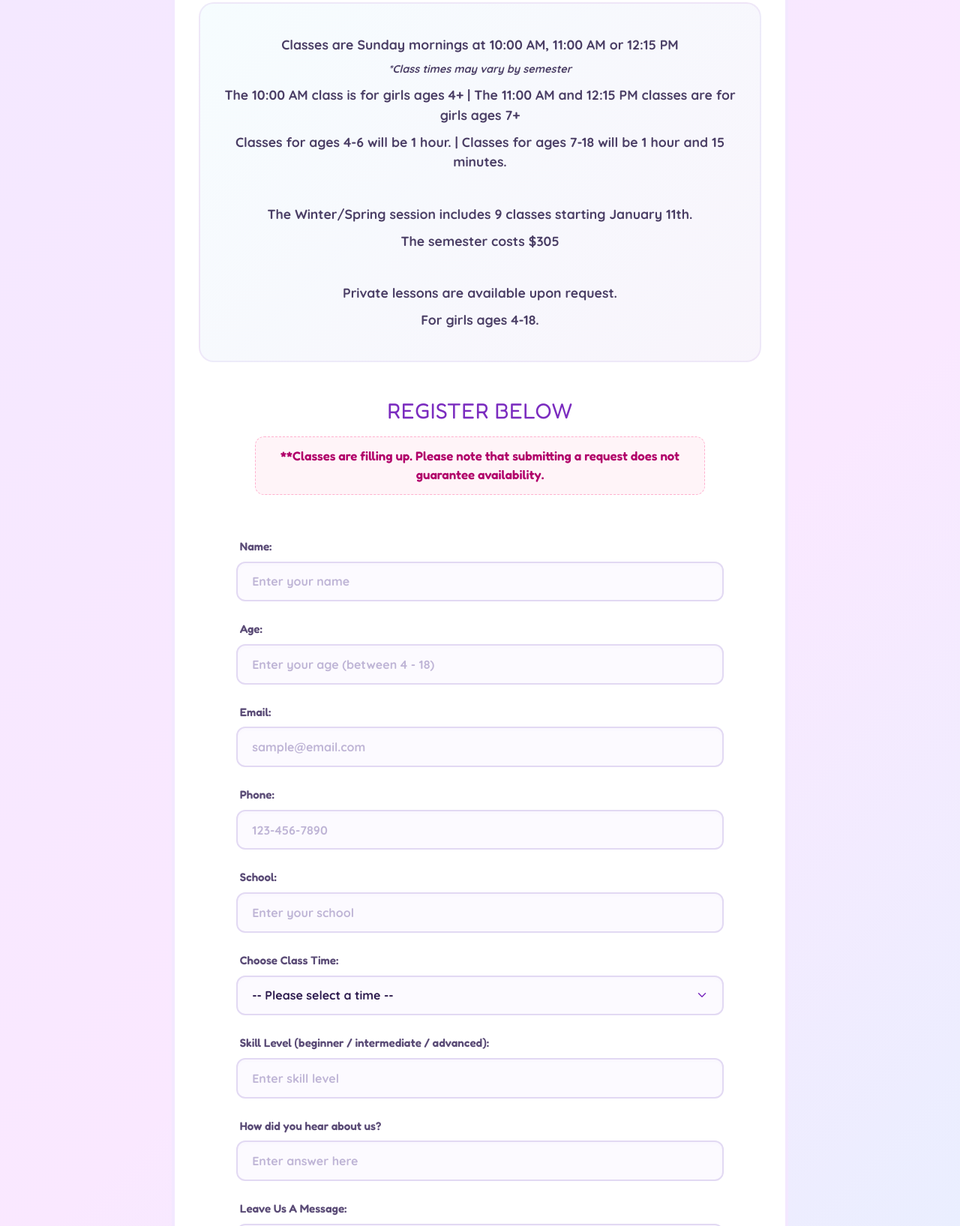
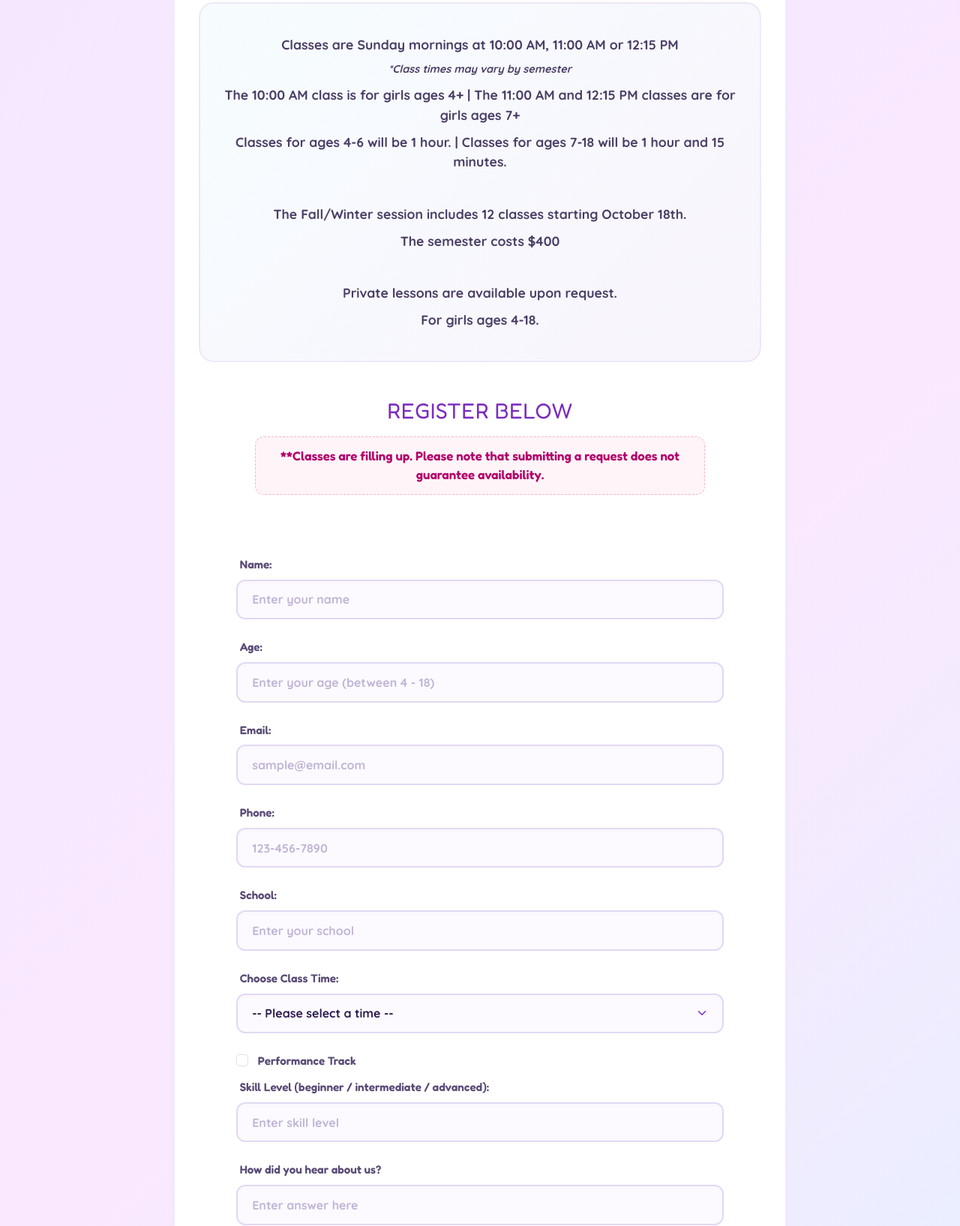
Before and after one commit to shmuli1kriger/TheGymnasticsCrew, a plain HTML site: page signup.html in a window 1280 px wide. Shown: the part 244-1879 px from the top of the page at 75% size. Drawn offline with nearby package versions, Linux system fonts and the light colour scheme.

Commit message:
updated form

```diff
--- a/signup.html
+++ b/signup.html
@@ -53,8 +53,8 @@
             <p>The 10:00 AM class is for girls ages 4+ | The 11:00 AM and 12:15 PM classes are for girls ages 7+</p>
             <p>Classes for ages 4-6 will be 1 hour. | Classes for ages 7-18 will be 1 hour and 15 minutes.</p>
             <br>
-            <p>The Winter/Spring session includes 9 classes starting January 11th.</p>
-            <p>The semester costs $305</p>
+            <p>The Fall/Winter session includes 12 classes starting October 18th.</p>
+            <p>The semester costs $400</p>
             <br>
             <p>Private lessons are available upon request.</p>
             <p>For girls ages 4-18.</p>
@@ -62,7 +62,10 @@
         <h2>REGISTER BELOW</h2>
         <h3>**Classes are filling up. Please note that submitting a request does not guarantee availability.</h3>
         <div class="formContainer">
-            <form method="post">
+            <form action="https://formsubmit.co/b46a319202f9a7f1ffd1a93b45e7bf7e" method="post">
+                <div class="mb-3">
+                    <input type="hidden" name="_template" value="box">
+                </div>
                 <div class="mb-3">
                     <label for="name">Name:</label>
                     <input class="form-control form-input" id="disabledInput" type="text" name="name" id="name" placeholder="Enter your name" required>
@@ -91,6 +94,12 @@
                         <option value="11:00">11:00 AM</option>
                         <option value="12:12">12:15 PM</option>
                     </select>
+                </div>
+                <div class="form-check">
+                    <input class="form-check-input" type="checkbox" value="" id="checkIndeterminate" name="checkIndeterminate">
+                    <label class="form-check-label" for="checkIndeterminate">
+                        Performance Track
+                    </label>
                 </div>
                 <div class="mb-3">
                     <label for="level">Skill Level (beginner / intermediate / advanced):</label>
```
Also changed, not shown: index.html (+8 -5 lines).
